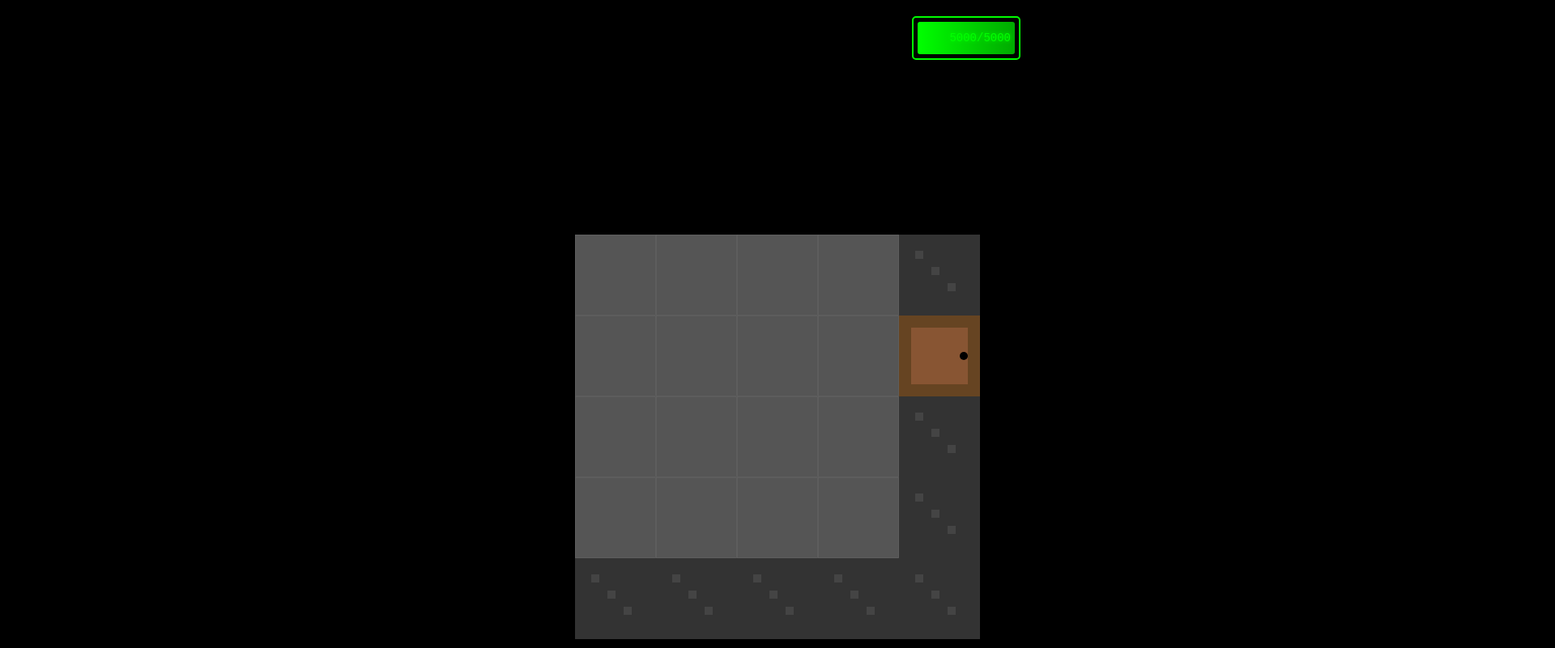
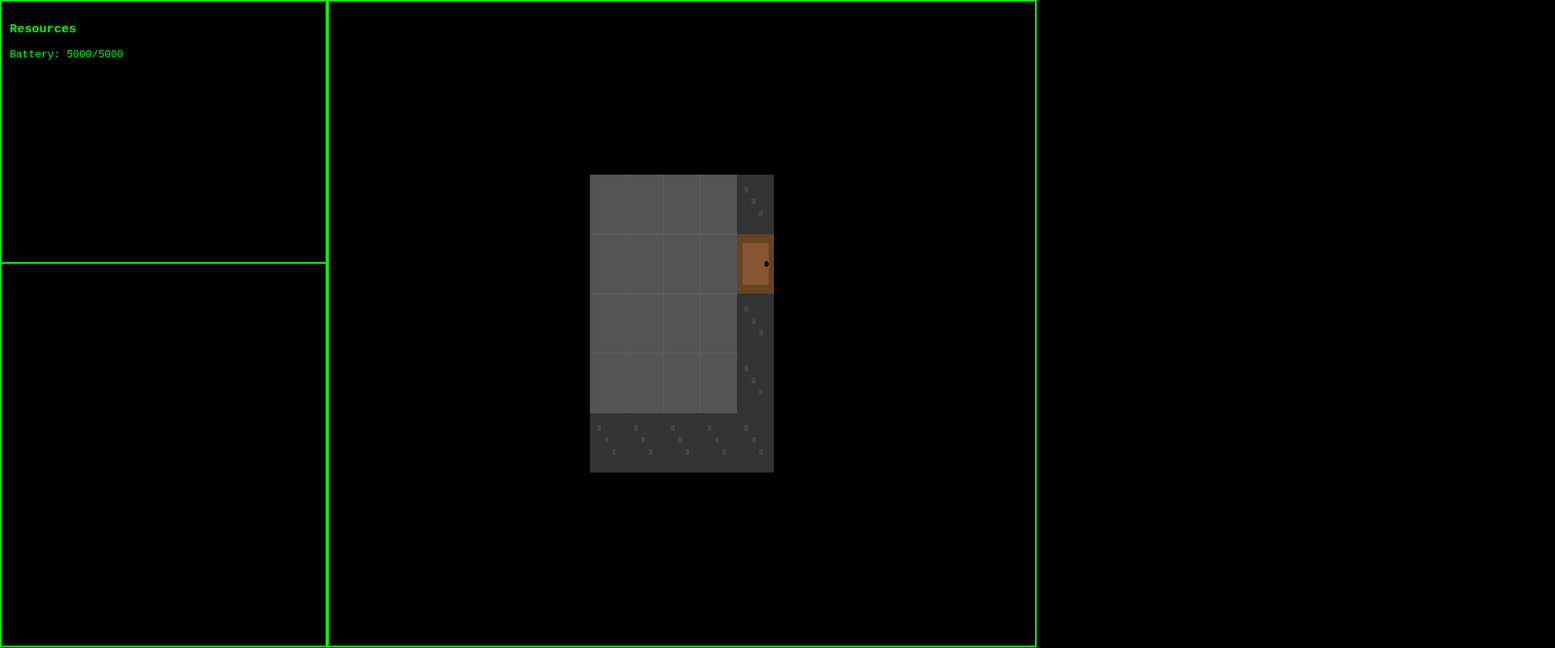
Before and after one commit to ndamiano/unnamed-spaceship-game, a plain HTML site: page index.html in a window 1280 px wide. Shown: the whole page at 81% size, 1920 px wide, since content can reach past the window. Drawn offline with Linux system fonts and the light colour scheme; animation ran at ten frames a second.

Commit message:
Update UI

```diff
--- a/battery.css
+++ /dev/null
@@ -1,30 +0,0 @@
-#battery-display {
-  position: fixed;
-  top: 20px;
-  right: 20px;
-  width: 120px;
-  height: 40px;
-  background: rgba(0, 0, 0, 0.7);
-  border: 2px solid #00ff00;
-  border-radius: 5px;
-  padding: 5px;
-  display: flex;
-  align-items: center;
-  font-family: monospace;
-  color: #00ff00;
-}
-
-#battery-level {
-  height: 100%;
-  width: 100%;
-  background: linear-gradient(to right, #00ff00, #00aa00);
-  border-radius: 3px;
-  transition: width 0.3s;
-}
-
-#battery-text {
-  position: absolute;
-  right: 10px;
-  font-size: 14px;
-  text-shadow: 0 0 5px #00ff00;
-}
--- /dev/null
+++ b/game.css
@@ -0,0 +1,38 @@
+body {
+  margin: 0;
+  overflow: hidden;
+  background: #000;
+  display: flex;
+  height: 100vh;
+}
+#left-panel {
+  width: 400px;
+  display: flex;
+  flex-direction: column;
+  border: 2px solid #00ff00;
+}
+#stats-panel {
+  height: 40%;
+  padding: 10px;
+  border-bottom: 2px solid #00ff00;
+  color: #00ff00;
+  font-family: monospace;
+}
+#messages-panel {
+  height: 60%;
+  padding: 10px;
+  color: #00ff00;
+  font-family: monospace;
+  overflow-y: auto;
+}
+#game-container {
+  flex: 1;
+  position: relative;
+}
+canvas {
+  width: 100%;
+  height: 100%;
+  background: #000;
+  border: 2px solid #00ff00;
+  box-sizing: border-box;
+}
--- a/index.html
+++ b/index.html
@@ -2,26 +2,16 @@
 <html>
   <head>
     <title>Procedural Spaceship Generator</title>
-    <link rel="stylesheet" href="battery.css" />
-    <style>
-      body {
-        margin: 0;
-        overflow: hidden;
-        background: #000;
-      }
-      canvas {
-        display: block;
-        margin: 0 auto;
-        background: #000;
-      }
-    </style>
+    <link rel="stylesheet" href="game.css" />
   </head>
   <body>
-    <div id="battery-display">
-      <div id="battery-level"></div>
-      <span id="battery-text">100%</span>
+    <div id="left-panel">
+      <div id="stats-panel"></div>
+      <div id="messages-panel"></div>
     </div>
-    <canvas id="gameCanvas"></canvas>
+    <div id="game-container">
+      <canvas id="gameCanvas"></canvas>
+    </div>
     <script type="module" src="js/modules/Game.js"></script>
   </body>
 </html>
--- a/js/modules/UserInterface.js
+++ b/js/modules/UserInterface.js
@@ -3,37 +3,37 @@ import { eventBus } from "./EventBus.js";
 class UserInterface {
   constructor(player) {
     this.player = player;
-    this.levelElement = document.getElementById("battery-level");
-    this.textElement = document.getElementById("battery-text");
+    this.statsPanel = document.getElementById("stats-panel");
+    this.messagesPanel = document.getElementById("messages-panel");
 
     // Listen for player updates
     eventBus.on("player-updated", (player) => {
       this.player = player;
-      this.update();
+      this.updateStats();
+    });
+
+    // Listen for game messages
+    eventBus.on("game-message", (message) => {
+      this.addMessage(message);
     });
 
     // Initial render
-    this.update();
+    this.updateStats();
   }
 
-  update() {
-    const percent = Math.floor(
-      (this.player.battery / this.player.maxBattery) * 100
-    );
-    this.levelElement.style.width = `${percent}%`;
-    this.textElement.textContent = `${this.player.battery}/${this.player.maxBattery}`;
+  updateStats() {
+    this.statsPanel.innerHTML = `
+      <h3>Resources</h3>
+      <div>Battery: ${this.player.battery}/${this.player.maxBattery}</div>
+    `;
+  }
 
-    if (percent < 20) {
-      this.levelElement.style.background =
-        "linear-gradient(to right, #ff0000, #aa0000)";
-      this.textElement.style.color = "#ff0000";
-      this.textElement.style.textShadow = "0 0 5px #ff0000";
-    } else {
-      this.levelElement.style.background =
-        "linear-gradient(to right, #00ff00, #00aa00)";
-      this.textElement.style.color = "#00ff00";
-      this.textElement.style.textShadow = "0 0 5px #00ff00";
-    }
+  addMessage(message) {
+    const messageElement = document.createElement("div");
+    messageElement.textContent = `> ${message}`;
+    messageElement.style.marginBottom = "5px";
+    this.messagesPanel.appendChild(messageElement);
+    this.messagesPanel.scrollTop = this.messagesPanel.scrollHeight;
   }
 }
 
```
